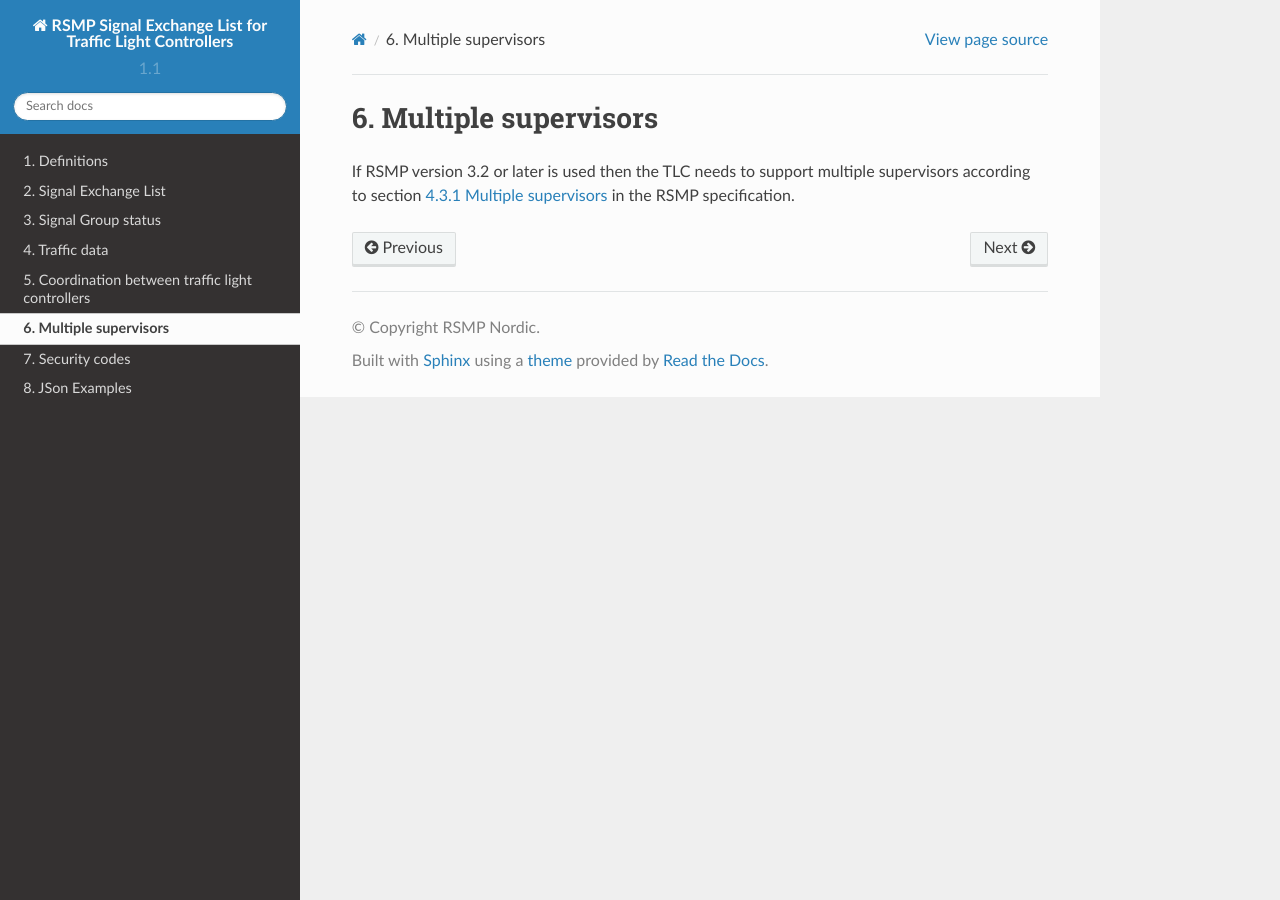
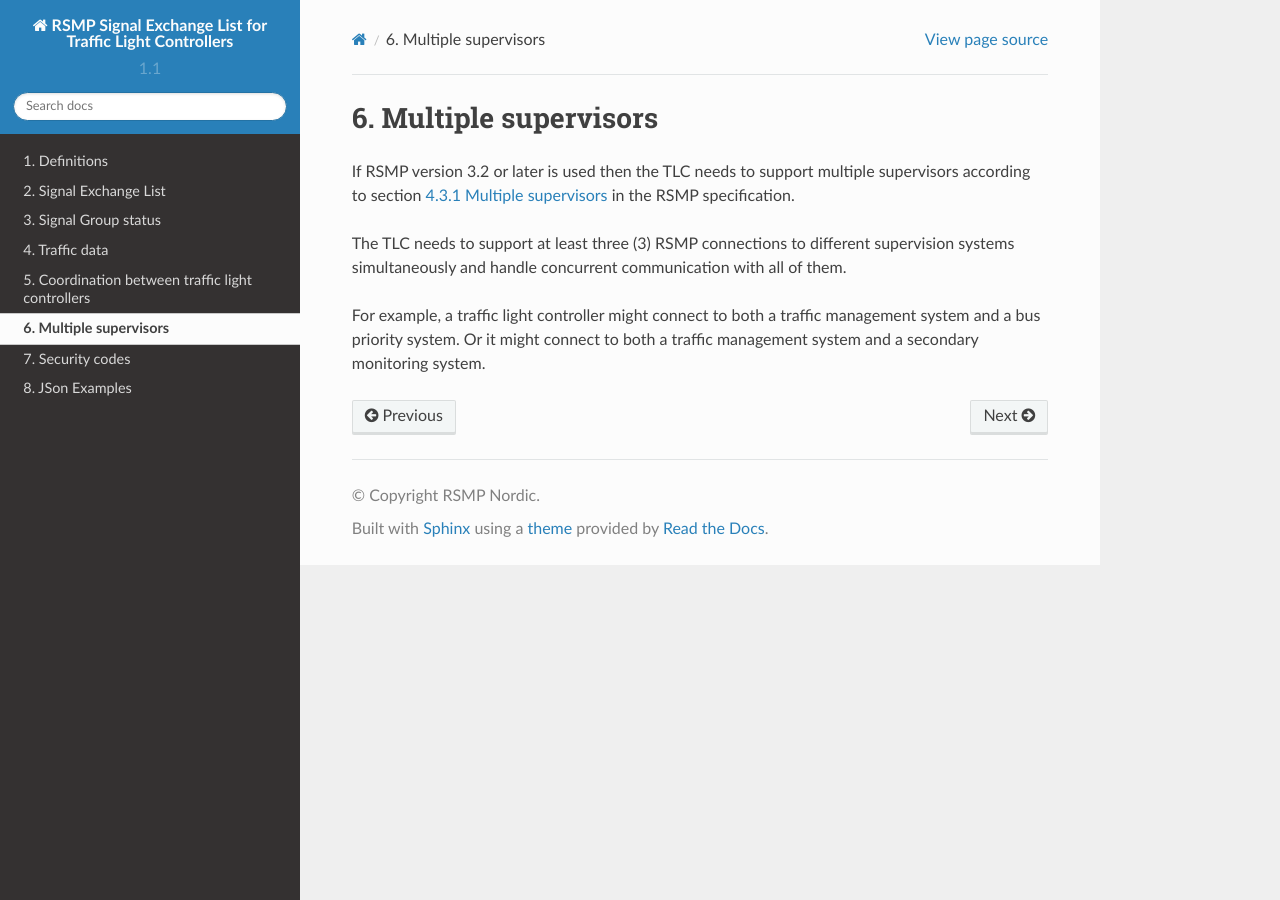
Before and after one commit to rsmp-nordic/rsmp_sxl_traffic_lights, a Sphinx documentation site: the page built from source/multiple_supervisors.rst, in a window 1280 px wide. Built offline with Sphinx 7.4.7 and the Read the Docs theme 2.0.0, drawn with Linux system fonts in a browser that asks for light colours.

Commit message:
Multiple supervisors: Move connection requirement to SXL

```diff
--- a/source/multiple_supervisors.rst
+++ b/source/multiple_supervisors.rst
@@ -4,4 +4,11 @@ Multiple supervisors
 If RSMP version 3.2 or later is used then the TLC needs to support multiple supervisors
 according to section `4.3.1 Multiple supervisors`_ in the RSMP specification.
 
+The TLC needs to support at least three (3) RSMP connections to different
+supervision systems simultaneously and handle concurrent communication with all of them.
+
+For example, a traffic light controller might connect to both a traffic
+management system and a bus priority system. Or it might connect to both a
+traffic management system and a secondary monitoring system.
+
 .. _4.3.1 Multiple supervisors: https://rsmp-nordic.org/rsmp_specifications/core/3.2-draft/applicability/transport_of_data.html#multiple-supervisors
```
